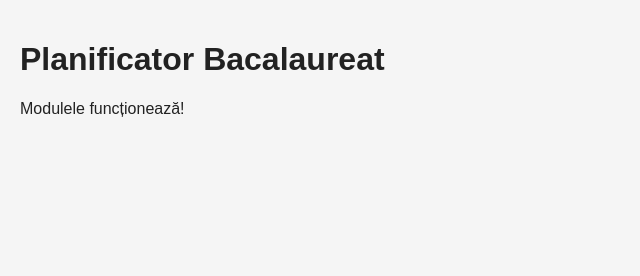
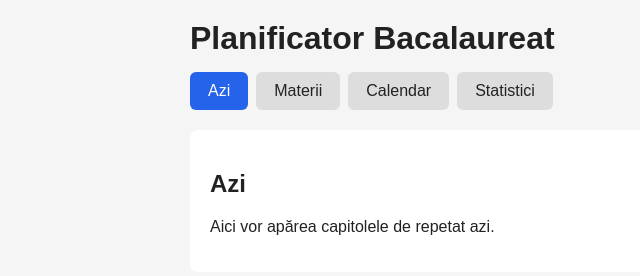
Before and after one commit to dianaelenaa19/planificator-bac, a plain HTML site: page index.html in a window 1280 px wide. Shown: the whole page, without its empty margins (0-640 px from the left). Drawn offline with Linux system fonts and the light colour scheme.

Commit message:
Pasul 2: scheletul paginii

```diff
--- a/index.html
+++ b/index.html
@@ -8,8 +8,37 @@
   <link rel="stylesheet" href="style.css">
 </head>
 <body>
-  <h1>Planificator Bacalaureat</h1>
-  <p id="stare-proiect">Se încarcă...</p>
+  <header>
+    <h1>Planificator Bacalaureat</h1>
+    <nav>
+      <button data-sectiune="azi" class="activ">Azi</button>
+      <button data-sectiune="materii">Materii</button>
+      <button data-sectiune="calendar">Calendar</button>
+      <button data-sectiune="statistici">Statistici</button>
+    </nav>
+  </header>
+
+  <main>
+    <section id="azi">
+      <h2>Azi</h2>
+      <p>Aici vor apărea capitolele de repetat azi.</p>
+    </section>
+
+    <section id="materii" hidden>
+      <h2>Materii</h2>
+      <p>Aici vei adăuga materiile și capitolele.</p>
+    </section>
+
+    <section id="calendar" hidden>
+      <h2>Calendar</h2>
+      <p>Aici va apărea calendarul cu planul.</p>
+    </section>
+
+    <section id="statistici" hidden>
+      <h2>Statistici</h2>
+      <p>Aici vor apărea graficele.</p>
+    </section>
+  </main>
 
   <script type="module" src="js/main.js"></script>
 </body>
--- a/js/interfata.js
+++ b/js/interfata.js
@@ -1 +1,24 @@
-// interfata.js - desenarea paginii (Pasul 2 și următorii)
+// interfata.js - desenarea paginii
+
+export function arataSectiunea(id) {
+  // ascunde toate secțiunile
+  document.querySelectorAll("main section").forEach(function (sectiune) {
+    sectiune.hidden = true;
+  });
+
+  // arată doar secțiunea aleasă
+  document.getElementById(id).hidden = false;
+
+  // marchează butonul activ din meniu
+  document.querySelectorAll("nav button").forEach(function (buton) {
+    buton.classList.toggle("activ", buton.dataset.sectiune === id);
+  });
+}
+
+export function pornesteMeniul() {
+  document.querySelectorAll("nav button").forEach(function (buton) {
+    buton.addEventListener("click", function () {
+      arataSectiunea(buton.dataset.sectiune);
+    });
+  });
+}
--- a/js/main.js
+++ b/js/main.js
@@ -1,4 +1,3 @@
-import { test } from "./utils.js";
+import { pornesteMeniul } from "./interfata.js";
 
-console.log(test());
-document.getElementById("stare-proiect").textContent = test();
+pornesteMeniul();
--- a/style.css
+++ b/style.css
@@ -9,3 +9,49 @@ body {
   background: #f5f5f5;
   color: #222;
 }
+
+header {
+  max-width: 900px;
+  margin: 0 auto 20px;
+}
+
+h1 {
+  margin: 0 0 15px;
+}
+
+nav {
+  display: flex;
+  gap: 8px;
+  flex-wrap: wrap;
+}
+
+nav button {
+  padding: 10px 18px;
+  border: none;
+  border-radius: 6px;
+  background: #ddd;
+  color: #222;
+  font-size: 16px;
+  cursor: pointer;
+}
+
+nav button:hover {
+  background: #ccc;
+}
+
+nav button.activ {
+  background: #2563eb;
+  color: white;
+}
+
+main {
+  max-width: 900px;
+  margin: 0 auto;
+  background: white;
+  padding: 20px;
+  border-radius: 8px;
+}
+
+section[hidden] {
+  display: none;
+}
```
